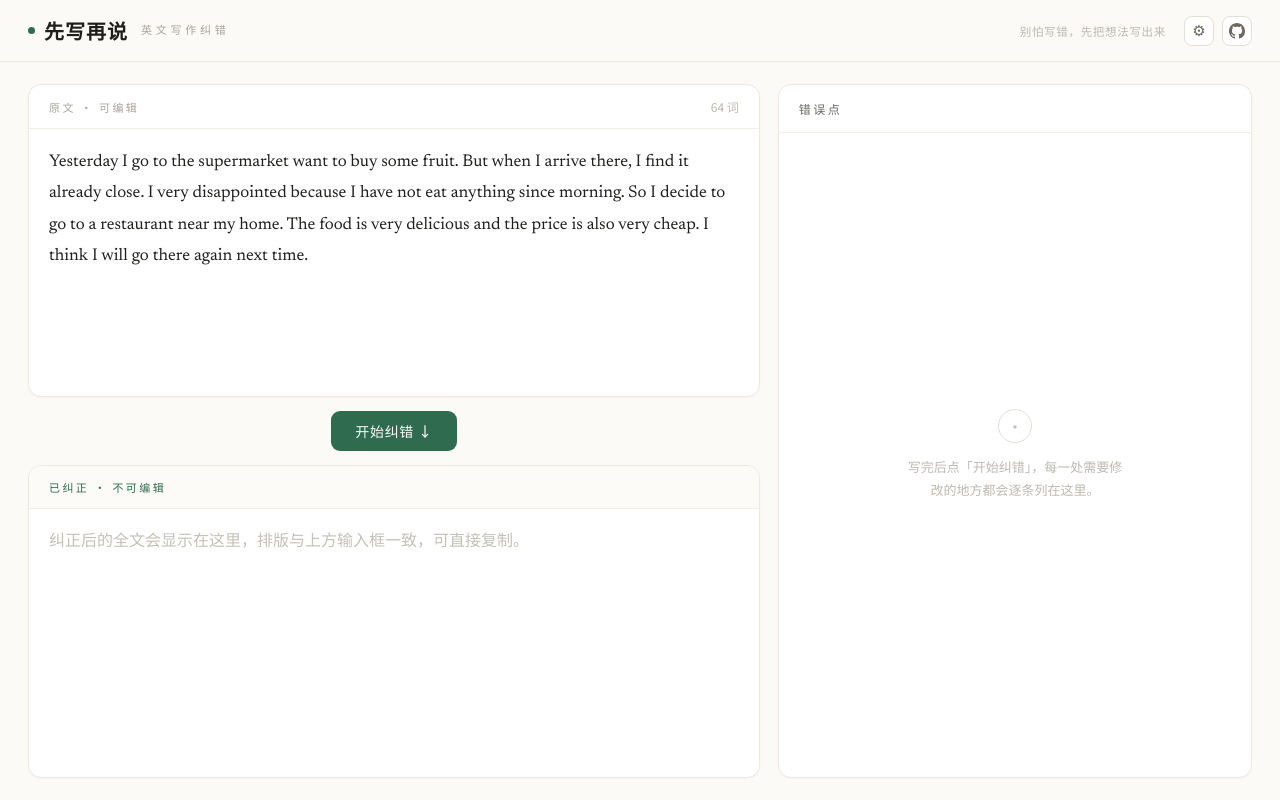
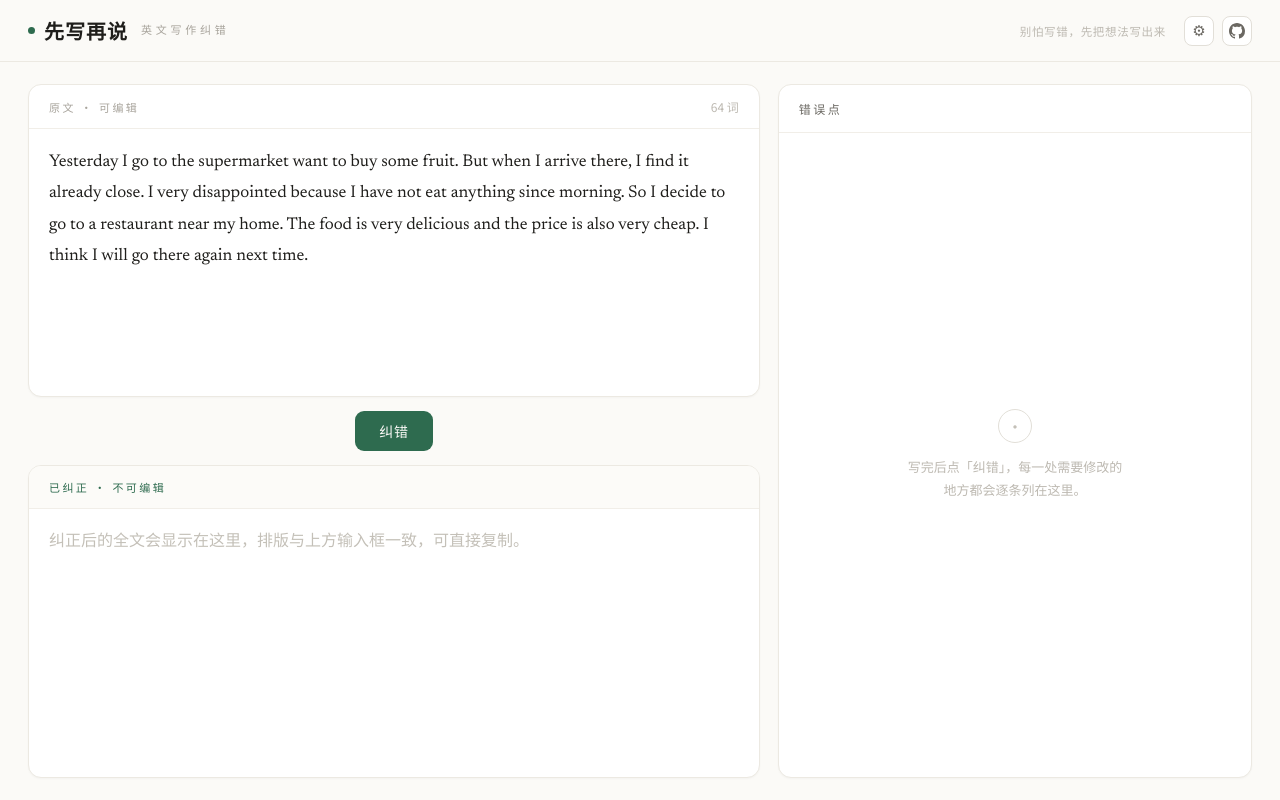
Before and after one commit to kpaxian7/english_writing, a React (Vite) app: page / in a window 1280 px wide. Built offline with nearby package versions, Linux system fonts and the light colour scheme; the HTML template or start-up script is replaced by a standard one.

Commit message:
Simplify correct button label, update README preview
Co-Authored-By: Claude Opus 4.8 <noreply@anthropic.com>

```diff
--- a/src/App.tsx
+++ b/src/App.tsx
@@ -85,8 +85,7 @@ export default function App() {
     savePrefs(next)
   }
 
-  const submitLabel =
-    status === 'loading' ? '纠错中…' : status === 'done' ? '重新纠错 ↻' : '开始纠错 ↓'
+  const submitLabel = status === 'loading' ? '纠错中' : '纠错'
 
   return (
     <div
--- a/src/components/ErrorList.tsx
+++ b/src/components/ErrorList.tsx
@@ -97,7 +97,7 @@ export default function ErrorList({ status, errors, highlightChanges, showNotes
           <CenterHint title="没有发现需要修改的地方，写得不错！" />
         )}
         {status === 'idle' && (
-          <CenterHint title="写完后点「开始纠错」，每一处需要修改的地方都会逐条列在这里。" />
+          <CenterHint title="写完后点「纠错」，每一处需要修改的地方都会逐条列在这里。" />
         )}
         {status === 'loading' && <CenterHint title="正在分析你的英文……" spinner />}
         {status === 'error' && <CenterHint title="纠错失败，请查看左侧提示或检查设置。" />}
```
Also changed, not shown: 1 other file (tests, documents, lock files or other folders).
